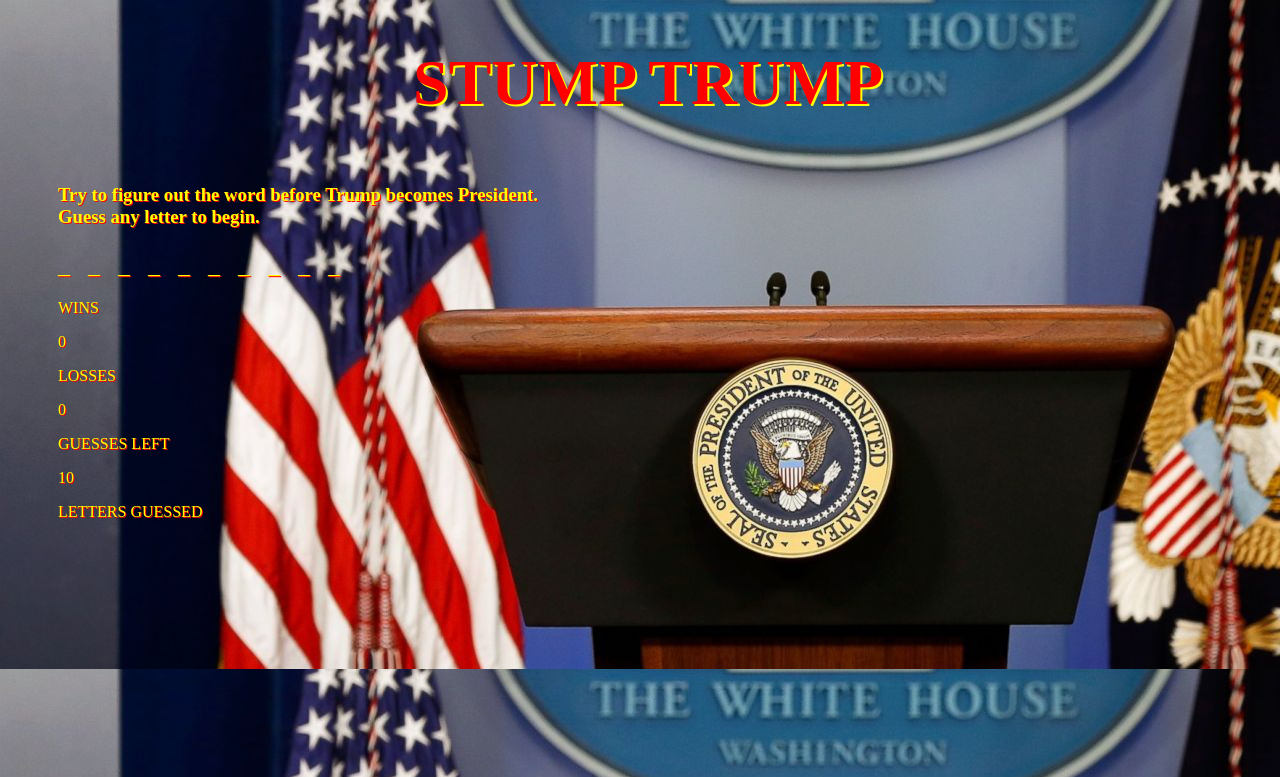
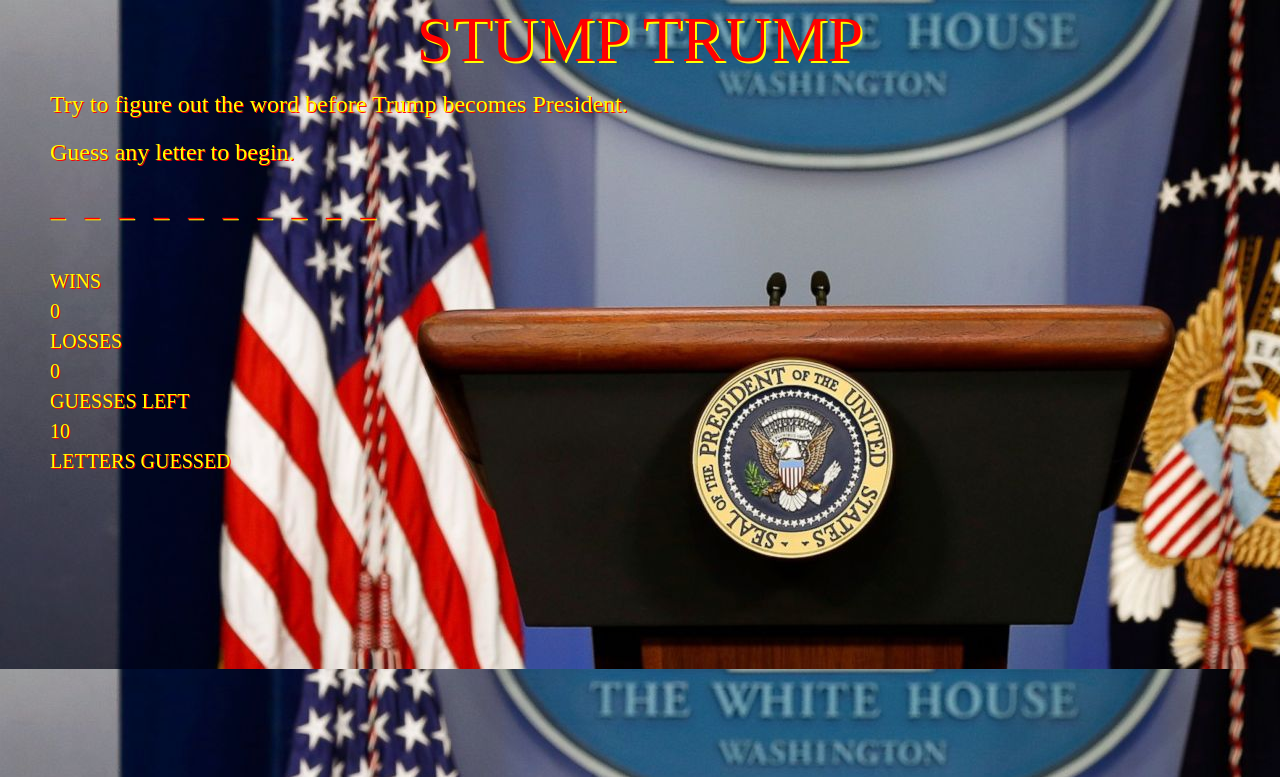
Before and after one commit to ezdel/week-3-game, a PHP site: page /index.html in a window 1280 px wide. Shown: the top 777 px of the page. Run offline with PHP 8.4, Linux system fonts and the light colour scheme.

Commit message:
Fixed images. Got win and loss to log. Resets, but doesn't work correctly after first time.

```diff
--- a/assets/css/style.css
+++ b/assets/css/style.css
@@ -10,6 +10,7 @@ body {
 }
 
 #title {
+	font-family: 'Copperplate Gothic Bold', Times New Roman, serif;
 	font-size: 64px;
 	line-height: 80px;
 	text-align: center;
@@ -24,14 +25,34 @@ body {
 	text-shadow: 1px 1px red;
 	float: left;
 	position: relative;
+}
+#word {
+	width: 50%;
+	margin-left: 50px;
+	color: red;
+	text-shadow: 1px 1px yellow;
+	float: left;
+	position: relative;
+	font-size: 30px;
+	line-height: 60px;
+}
 
+#instruct {
+	font-size: 24px;
+	line-height: 48px;
+}
+
+#stats {
+	font-size: 20px;
+	line-height: 30px;
+	margin-top: 30px;
 }
 
 #picture {
 	width: 30%;
 	float: left;
 	position: relative;
-	margin-top: -140px;
+	margin-top: -90px;
 	margin-left: -20px;
 
 
--- a/index.html
+++ b/index.html
@@ -2,7 +2,9 @@
 <html>
 <head>
 	<title>Hangman Game</title>
+	<link rel="stylesheet" type="text/css" href="assets/css/reset.css">
 	<link rel="stylesheet" type="text/css" href="assets/css/style.css">
+	<audio id="song" src="assets/audio/hail.mp3"></audio>
 </head>
 <body>
 	<header>
@@ -22,191 +24,7 @@
 	</div>
 
 
-<script type="text/javascript">
 
-var words = ["loser", "bigly", "yuuuuge", "shlonged", "fired", "tremendous", "lightweight", "pocahontas"];
-var alphabet = ['a', 'b', 'c', 'd', 'e', 'f', 'g', 'h', 'i', 'j', 'k', 'l', 'm', 'n', 'o', 'p', 'q', 'r', 's', 't', 'u', 'v', 'w', 'x', 'y', 'z'];
-var win = 0;
-var loss = 0;
-var remain = 10;
-
-//function gameStart() {
-
-var chosen = words[Math.floor(Math.random()*words.length)];
-//}
-var guessed = [];
-var blanks = [];
-var correct = [];
-var match = [];
-// console.log(chosen);
-var inPlay = chosen.split('').join('');
-var answer = inPlay.toUpperCase().split('').join('');
-
-// console.log(inPlay);
-// console.log(inPlay.length);
-// console.log(guessed);
-// console.log(answer);
-
-
-var output = document.getElementById("stats");
-var outputStr = "<p>WINS</p>" + "<p>" + win + "</p>" + "<p>LOSSES</p>" + "<p>" + loss + "</p>" + "<p>GUESSES LEFT</p>" + "<p>" + remain + "</p>" + "<p>LETTERS GUESSED</p>" + "<p>" + guessed + "</p>";
-output.innerHTML = outputStr;
-
-var wordArea = document.getElementById("word");
-
-
-
-	//var blanksStr = (inPlay.join(" "));
-	for (i=0; i < inPlay.length; i++){
-		blanks.push("_ ");
-		match.push("_ ");
-
-	}
-//var spaces = blanks.join('');
-wordArea.innerHTML = blanks.join("");
-
-for (var i=0; i<match.length; i++){
-	match.splice(i, 1, [answer[i]]);
-}
-
-document.onkeyup = function(event) {
-	var userGuess = String.fromCharCode(event.keyCode).toLowerCase();
-	var a = alphabet.indexOf(userGuess);
-	if ( a < 0) {
-		return;
-
-	}
-	else {
-		alphabet.splice(a, 1);
-		var choice = chosen.indexOf(userGuess);
-	 		if (choice > -1) {
-	 			// correct.push(userGuess);
-	 			for (var i=0; i < inPlay.length; i++){
-	 				if (inPlay[i] == userGuess) {
-
-	 					blanks.splice(i, 1, [answer[i]]);
-	 				}
-
-				}
-	 		console.log(blanks);
-	 		//alert(answer);
-	 		console.log(match);
-	 		//console.log(blanks.length);
-	 		// console.log(inPlay);
-	 		// console.log(answer);
-	 		// console.log(guessed);
-	 		// console.log(blanks);
-	 		//console.log(alphabet);
-	 		// correct.push(userGuess);
-	 		// if (unique.length = correct.length){
-	 		// 	win++
-	 		//}
-	 		// console.log(correct);
-	 		//for (i=0; i < (blanks.length); i++){
-	 		if (blanks == match) {
-	 				win++
-	 				}
-	 			//}
-	 		}
-
-
-	 		else {
-	 		guessed.push(userGuess + ' ');
-	 		remain = remain - 1;
-
-
-// var image = document.createElementById('img');
-
-	if (guessed.length == 0) {
-		document.getElementById('pic').src= 'assets/images/trump0.gif';
-	}
-	if (guessed.length == 1) {
-		document.getElementById('pic').src= 'assets/images/trump1.gif';
-	}
-	if (guessed.length == 2) {
-		document.getElementById('pic').src= 'assets/images/trump2.gif';
-	}
-	if (guessed.length == 3) {
-		document.getElementById('pic').src= 'assets/images/trump3.gif';
-	}
-	if (guessed.length == 4) {
-		document.getElementById('pic').src= 'assets/images/trump4.gif';
-	}
-	if (guessed.length == 5) {
-		document.getElementById('pic').src= 'assets/images/trump5.gif';
-	}
-	if (guessed.length == 6) {
-		document.getElementById('pic').src= 'assets/images/trump6.gif';
-	}
-	if (guessed.length == 7) {
-		document.getElementById('pic').src= 'assets/images/trump7.gif';
-	}
-	if (guessed.length == 8) {
-		document.getElementById('pic').src= 'assets/images/trump8.gif';
-	}
-	if (guessed.length == 9) {
-		document.getElementById('pic').src= 'assets/images/trump9.gif';
-	}
-	// if (guessed.length == 10) {
-
-	// }
-
-
-	 		if (remain < 1) {
-	 			document.getElementById('pic').src= 'assets/images/trump10.gif';
-	 		 	loss++;
-	 		 	//alert("YOU ARE A LOSER! CLICK TO PLAY AGAIN.");
-
-	 //console.log(guessed)
-
-
-
-	 		}
-
-
-	 			// if (guessed.length > 1){
-	 			// guessed.split('');
-	 			// }
-
-
-	 		//alphabet.splice(userGuess);
-	 		// console.log("sorry");
-	 		// console.log(inPlay);
-	 		// console.log(guessed);
-	 		//console.log(alphabet);
-	 		}
-
-
-var wordArea = document.getElementById("word");
-
-
-
-	//var blanksStr = (inPlay.join(" "));
-	// for (i=0; i < inPlay.length; i++){
-	// 	blanks.push("_ ");
-
-	//}
-//var spaces = blanks.join('');
-wordArea.innerHTML = blanks.join("");
-	}
-
-var output = document.getElementById("stats");
-var outputStr = "<p>WINS</p>" + "<p>" + win + "</p>" + "<p>LOSSES</p>" + "<p>" + loss + "</p>" + "<p>GUESSES LEFT</p>" + "<p>" + remain + "</p>" + "<p>LETTERS GUESSED</p>" + "<p>" + guessed.join('').toUpperCase() + "</p>";
-output.innerHTML = outputStr;
-
-
-
-// var pictureArea = document.getElementById("picture");
-
-	// if (guessed.length = 0) {
-	// 	var image = "<img src="assets/images/trump0.gif">";
-	// }
-
-
-
-// pictureArea.innerHTML = image;
-
-}
-</script>
+<script type="text/javascript" src="assets/javascript/game.js"></script>
 </body>
 </html>
```
Also changed, not shown: assets/javascript/game.js (+141 -0 lines), assets/images/trump1.gif, assets/images/trump10.gif, assets/images/trump2.gif, assets/images/trump3.gif, assets/images/trump4.gif, assets/images/trump5.gif, assets/images/trump6.gif, assets/images/trump7.gif, assets/images/trump8.gif, assets/images/trump9.gif, 5 other files.
